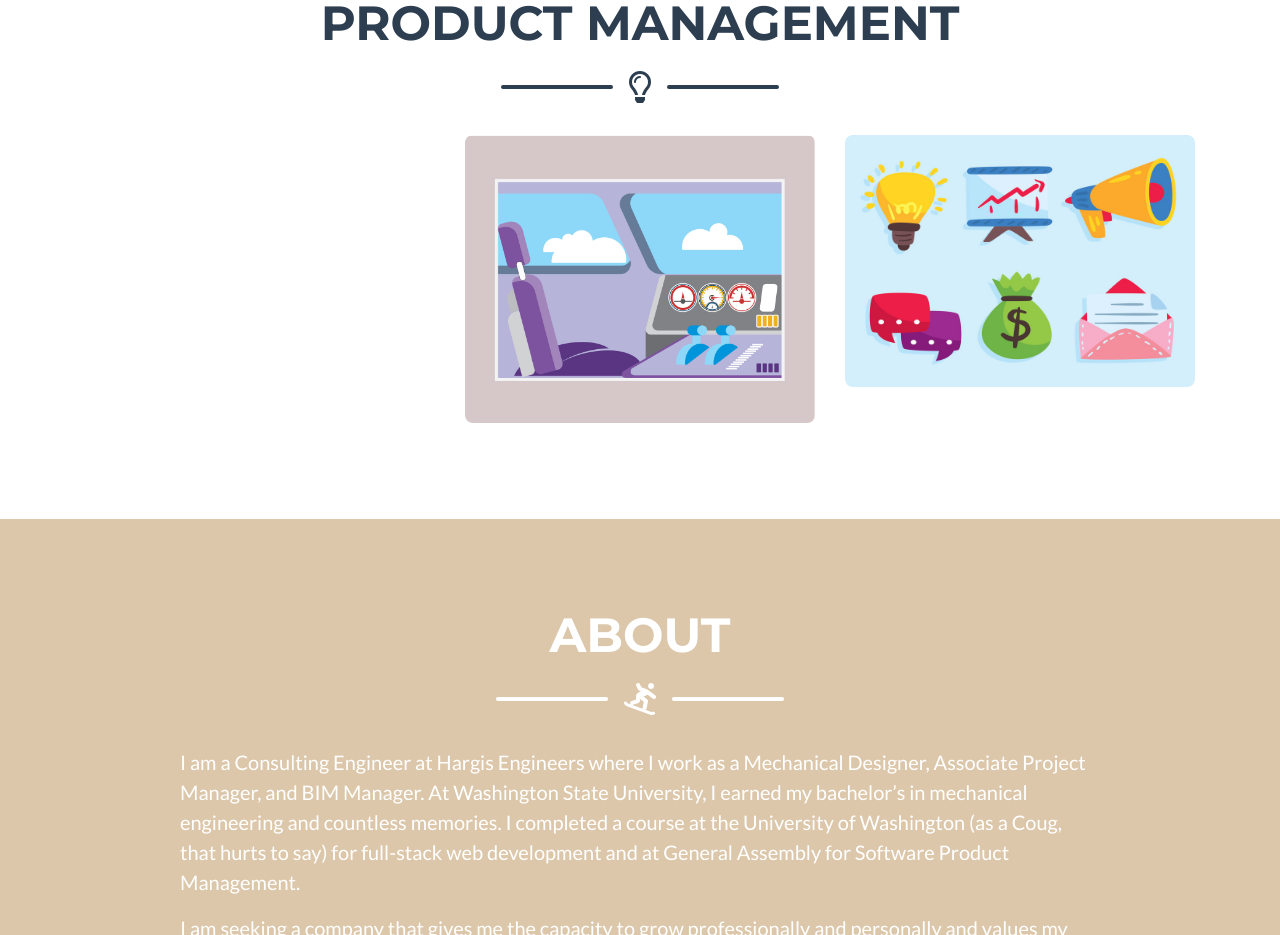
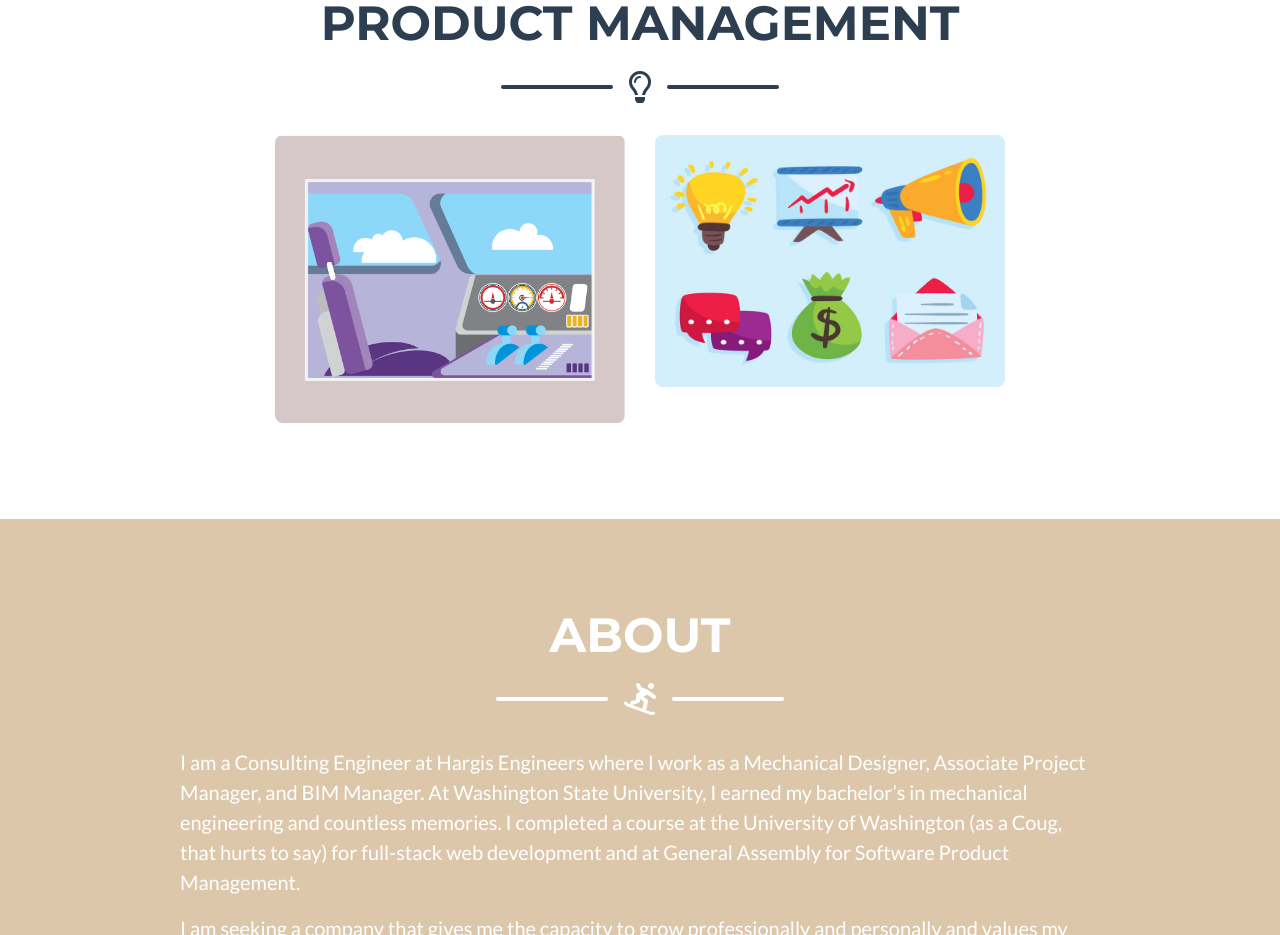
Before and after one commit to brycedugger/Portfolio, a website with bundled scripts: page index.html in a window 1280 px wide. Shown: the part 1246-2181 px from the top of the page. Built offline with nearby package versions, Linux system fonts and the light colour scheme.

Commit message:
centering images for product section

```diff
--- a/index.html
+++ b/index.html
@@ -213,7 +213,7 @@
 
         <!-- Portfolio Item Blank for Centering -->
 
-        <div class="col-md-6 col-lg-4">
+        <div class="col-md-6 col-lg-2">
         </div>
 
         <!-- Portfolio Item 4 -->
@@ -240,6 +240,11 @@
             </div>
             <img class="img-fluid" src="img/portfolio/budget.jpg" alt="">
           </div>
+        </div>
+
+        <!-- Portfolio Item Blank for Centering -->
+
+        <div class="col-md-6 col-lg-2">
         </div>
 
       </div>
```
